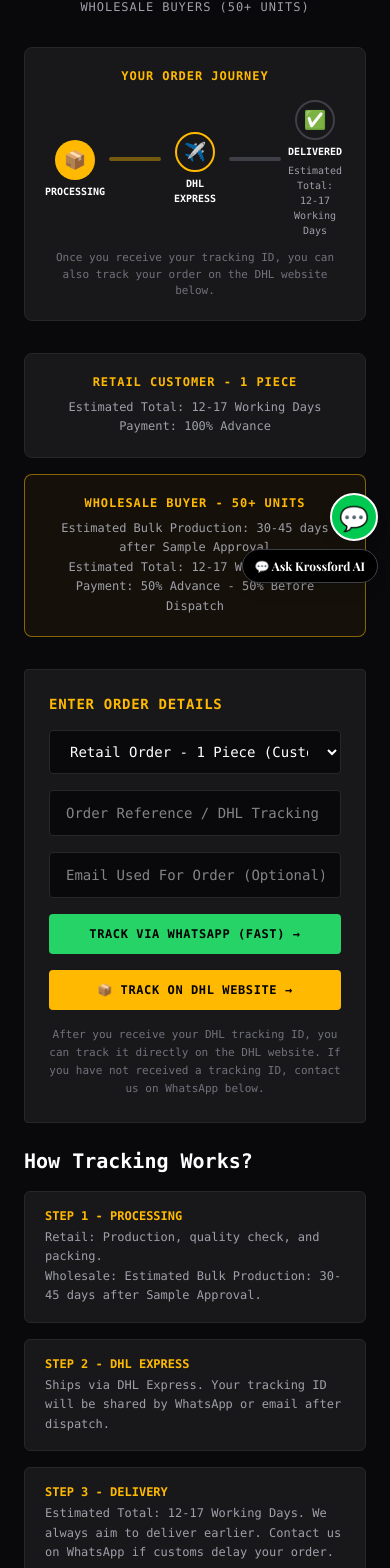
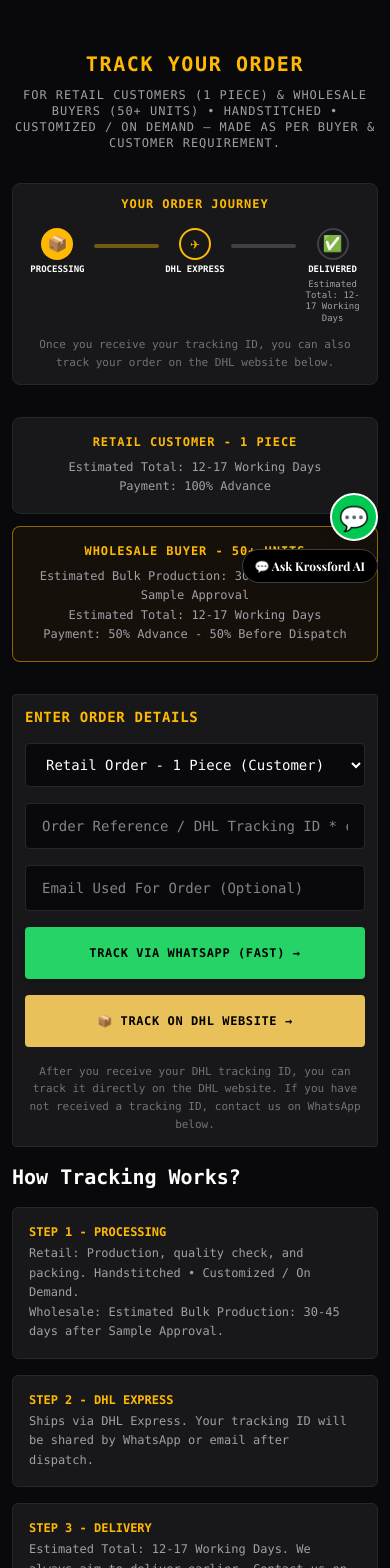
Before and after one commit to kaftab110-cmd/Krossford, a Next.js app: page /track-order in a window 390 px wide. Shown: the part 173-1741 px from the top of the page. Built offline with nearby package versions, Linux system fonts and the light colour scheme.

Commit message:
track order top padding progress bar handstitched fix delivery unchanged

```diff
--- a/app/track-order/page.tsx
+++ b/app/track-order/page.tsx
@@ -21,53 +21,53 @@ export default function TrackOrderPage() {
   };
 
   return (
-    <div className="min-h-screen bg-zinc-950 text-white font-mono p-6 md:p-12">
-      <div className="max-w-4xl mx-auto space-y-8">
+    <div className="min-h-screen bg-zinc-950 text-white font-mono pt-[132px] min-[400px]:pt-[138px] sm:pt-[148px] lg:pt-[158px] pb-16 px-3 min-[400px]:px-4 sm:px-6 md:px-12 w-full min-w-0 overflow-x-hidden">
+      <div className="max-w-4xl mx-auto space-y-8 w-full min-w-0">
         {/* Heading */}
-        <div className="text-center space-y-2">
-          <h1 className="text-2xl md:text-3xl font-bold uppercase tracking-widest text-amber-400">
+        <div className="text-center space-y-2 min-w-0">
+          <h1 className="text-xl sm:text-2xl md:text-3xl font-bold uppercase tracking-widest text-amber-400 break-words leading-snug">
             Track Your Order
           </h1>
-          <p className="text-xs text-zinc-400 uppercase tracking-widest">
-            For Retail Customers (1 Piece) & Wholesale Buyers (50+ Units)
+          <p className="text-xs text-zinc-400 uppercase tracking-widest break-words">
+            For Retail Customers (1 Piece) &amp; Wholesale Buyers (50+ Units) • Handstitched • Customized / On Demand — Made As Per Buyer &amp; Customer Requirement.
           </p>
         </div>
 
         {/* TRACKING PROGRESS BAR - Processing -> DHL -> Delivered */}
-        <div className="bg-zinc-900 border border-zinc-800 rounded-lg p-5">
-          <p className="text-xs font-bold text-amber-400 uppercase tracking-widest text-center">Your Order Journey</p>
-          <div className="flex items-center justify-between mt-4 px-1">
-            <div className="flex flex-col items-center gap-1 text-center flex-1">
-              <span className="w-10 h-10 rounded-full bg-amber-400 text-black flex items-center justify-center text-lg font-bold">📦</span>
-              <span className="text-[10px] font-bold uppercase">Processing</span>
+        <div className="bg-zinc-900 border border-zinc-800 rounded-lg p-3 min-[400px]:p-4 sm:p-5 w-full min-w-0 overflow-hidden">
+          <p className="text-xs font-bold text-amber-400 uppercase tracking-widest text-center break-words">Your Order Journey</p>
+          <div className="flex items-start justify-between mt-4 px-0 sm:px-1 w-full min-w-0">
+            <div className="flex flex-col items-center gap-1 text-center flex-1 min-w-0">
+              <span className="w-8 h-8 sm:w-10 sm:h-10 rounded-full bg-amber-400 text-black flex items-center justify-center text-base sm:text-lg font-bold shrink-0">📦</span>
+              <span className="text-[9px] sm:text-[10px] font-bold uppercase break-words leading-tight">Processing</span>
             </div>
-            <div className="h-1 flex-1 bg-amber-400/40 rounded mx-2 mb-5" />
-            <div className="flex flex-col items-center gap-1 text-center flex-1">
-              <span className="w-10 h-10 rounded-full border-2 border-amber-400 text-amber-400 flex items-center justify-center text-lg">✈️</span>
-              <span className="text-[10px] font-bold uppercase">DHL Express</span>
+            <div className="h-1 flex-1 min-w-[12px] bg-amber-400/40 rounded mx-1 sm:mx-2 mt-4 shrink-0" />
+            <div className="flex flex-col items-center gap-1 text-center flex-1 min-w-0">
+              <span className="w-8 h-8 sm:w-10 sm:h-10 rounded-full border-2 border-amber-400 text-amber-400 flex items-center justify-center text-base sm:text-lg shrink-0">✈</span>
+              <span className="text-[9px] sm:text-[10px] font-bold uppercase break-words leading-tight">DHL Express</span>
             </div>
-            <div className="h-1 flex-1 bg-zinc-700 rounded mx-2 mb-5" />
-            <div className="flex flex-col items-center gap-1 text-center flex-1">
-              <span className="w-10 h-10 rounded-full border-2 border-zinc-700 text-zinc-400 flex items-center justify-center text-lg">✅</span>
-              <span className="text-[10px] font-bold uppercase">Delivered</span>
-              <span className="text-[10px] text-zinc-400">Estimated Total: 12-17 Working Days</span>
+            <div className="h-1 flex-1 min-w-[12px] bg-zinc-700 rounded mx-1 sm:mx-2 mt-4 shrink-0" />
+            <div className="flex flex-col items-center gap-1 text-center flex-1 min-w-0">
+              <span className="w-8 h-8 sm:w-10 sm:h-10 rounded-full border-2 border-zinc-700 text-zinc-400 flex items-center justify-center text-base sm:text-lg shrink-0">✅</span>
+              <span className="text-[9px] sm:text-[10px] font-bold uppercase break-words leading-tight">Delivered</span>
+              <span className="text-[9px] sm:text-[10px] text-zinc-400 break-words leading-tight">Estimated Total: 12-17 Working Days</span>
             </div>
           </div>
-          <p className="text-[11px] text-zinc-500 text-center mt-3">Once you receive your tracking ID, you can also track your order on the DHL website below.</p>
+          <p className="text-[11px] text-zinc-500 text-center mt-3 break-words leading-relaxed">Once you receive your tracking ID, you can also track your order on the DHL website below.</p>
         </div>
 
         {/* 2 Raste */}
-        <div className="grid sm:grid-cols-2 gap-4">
-          <div className="border border-zinc-800 rounded-lg p-5 bg-zinc-900 text-center">
-            <p className="text-xs font-bold text-amber-400 uppercase tracking-widest">Retail Customer - 1 Piece</p>
-            <p className="text-xs text-zinc-400 mt-2 leading-relaxed">
+        <div className="grid sm:grid-cols-2 gap-3 sm:gap-4 w-full min-w-0">
+          <div className="border border-zinc-800 rounded-lg p-4 sm:p-5 bg-zinc-900 text-center min-w-0">
+            <p className="text-xs font-bold text-amber-400 uppercase tracking-widest break-words">Retail Customer - 1 Piece</p>
+            <p className="text-xs text-zinc-400 mt-2 leading-relaxed break-words">
               Estimated Total: 12-17 Working Days<br />
               Payment: 100% Advance
             </p>
           </div>
-          <div className="border border-amber-400/50 rounded-lg p-5 bg-amber-400/5 text-center">
-            <p className="text-xs font-bold text-amber-400 uppercase tracking-widest">Wholesale Buyer - 50+ Units</p>
-            <p className="text-xs text-zinc-400 mt-2 leading-relaxed">
+          <div className="border border-amber-400/50 rounded-lg p-4 sm:p-5 bg-amber-400/5 text-center min-w-0">
+            <p className="text-xs font-bold text-amber-400 uppercase tracking-widest break-words">Wholesale Buyer - 50+ Units</p>
+            <p className="text-xs text-zinc-400 mt-2 leading-relaxed break-words">
               Estimated Bulk Production: 30-45 days after Sample Approval<br />
               Estimated Total: 12-17 Working Days<br />
               Payment: 50% Advance - 50% Before Dispatch
@@ -75,15 +75,15 @@ export default function TrackOrderPage() {
           </div>
         </div>
 
-        <div className="grid md:grid-cols-2 gap-6">
+        <div className="grid md:grid-cols-2 gap-4 sm:gap-6 w-full min-w-0">
           {/* Track Form */}
-          <form onSubmit={handleTrack} className="bg-zinc-900 border border-zinc-800 p-6 rounded space-y-4">
-            <h2 className="text-sm font-bold uppercase tracking-wider text-amber-400">Enter Order Details</h2>
+          <form onSubmit={handleTrack} className="bg-zinc-900 border border-zinc-800 p-3 min-[400px]:p-4 sm:p-6 rounded space-y-4 w-full min-w-0">
+            <h2 className="text-sm font-bold uppercase tracking-wider text-amber-400 break-words">Enter Order Details</h2>
 
             <select
               value={orderType}
               onChange={(e) => setOrderType(e.target.value)}
-              className="w-full bg-zinc-950 border border-zinc-800 rounded px-4 py-3 text-sm outline-none focus:border-amber-400"
+              className="w-full min-w-0 bg-zinc-950 border border-zinc-800 rounded px-4 py-3 text-sm outline-none focus:border-amber-400"
             >
               <option>Retail Order - 1 Piece (Customer)</option>
               <option>Wholesale Order - 50+ Units (Buyer)</option>
@@ -95,7 +95,7 @@ export default function TrackOrderPage() {
               placeholder="Order Reference / DHL Tracking ID * e.g. KRF-1234 / DHL 1234567890"
               value={orderRef}
               onChange={(e) => setOrderRef(e.target.value)}
-              className="w-full bg-zinc-950 border border-zinc-800 rounded px-4 py-3 text-sm outline-none focus:border-amber-400"
+              className="w-full min-w-0 bg-zinc-950 border border-zinc-800 rounded px-4 py-3 text-sm outline-none focus:border-amber-400"
             />
 
             <input
@@ -103,10 +103,10 @@ export default function TrackOrderPage() {
               placeholder="Email Used For Order (Optional)"
               value={email}
               onChange={(e) => setEmail(e.target.value)}
-              className="w-full bg-zinc-950 border border-zinc-800 rounded px-4 py-3 text-sm outline-none focus:border-amber-400"
+              className="w-full min-w-0 bg-zinc-950 border border-zinc-800 rounded px-4 py-3 text-sm outline-none focus:border-amber-400"
             />
 
-            <button type="submit" className="w-full bg-[#25D366] text-black py-3 rounded text-xs font-bold uppercase tracking-wider hover:brightness-110">
+            <button type="submit" className="w-full bg-[#25D366] text-black py-4 rounded text-xs font-bold uppercase tracking-wider hover:brightness-110 border-2 border-[#25D366] shadow-md">
               Track Via WhatsApp (Fast) →
             </button>
 
@@ -114,39 +114,39 @@ export default function TrackOrderPage() {
               href={orderRef.trim() ? `https://www.dhl.com/global-en/home/tracking/tracking-express.html?submit=1&tracking-id=${encodeURIComponent(orderRef.trim())}` : "https://www.dhl.com/global-en/home/tracking.html"}
               target="_blank"
               rel="noopener noreferrer"
-              className="block w-full text-center bg-amber-400 text-black py-3 rounded text-xs font-bold uppercase tracking-wider hover:bg-amber-300"
+              className="block w-full text-center bg-[#E8C15A] text-black py-4 rounded text-xs font-bold uppercase tracking-wider hover:bg-amber-300 border-2 border-[#E8C15A]"
             >
               📦 Track On DHL Website →
             </a>
 
-            <p className="text-[11px] text-zinc-500 text-center leading-relaxed">
+            <p className="text-[11px] text-zinc-500 text-center leading-relaxed break-words">
               After you receive your DHL tracking ID, you can track it directly on the DHL website.
               If you have not received a tracking ID, contact us on WhatsApp below.
             </p>
           </form>
 
           {/* Help */}
-          <div className="space-y-4">
-            <h2 className="text-xl font-semibold text-white">How Tracking Works?</h2>
+          <div className="space-y-4 w-full min-w-0">
+            <h2 className="text-xl font-semibold text-white break-words">How Tracking Works?</h2>
 
-            <div className="border border-zinc-800 rounded-md px-5 py-4 bg-zinc-900">
-              <p className="text-xs font-bold text-amber-400 uppercase">Step 1 - Processing</p>
-              <p className="text-xs text-zinc-400 mt-1 leading-relaxed">
-                Retail: Production, quality check, and packing.<br />
+            <div className="border border-zinc-800 rounded-md px-4 sm:px-5 py-4 bg-zinc-900 min-w-0">
+              <p className="text-xs font-bold text-amber-400 uppercase break-words">Step 1 - Processing</p>
+              <p className="text-xs text-zinc-400 mt-1 leading-relaxed break-words">
+                Retail: Production, quality check, and packing. Handstitched • Customized / On Demand.<br />
                 Wholesale: Estimated Bulk Production: 30-45 days after Sample Approval.
               </p>
             </div>
 
-            <div className="border border-zinc-800 rounded-md px-5 py-4 bg-zinc-900">
-              <p className="text-xs font-bold text-amber-400 uppercase">Step 2 - DHL Express</p>
-              <p className="text-xs text-zinc-400 mt-1 leading-relaxed">
+            <div className="border border-zinc-800 rounded-md px-4 sm:px-5 py-4 bg-zinc-900 min-w-0">
+              <p className="text-xs font-bold text-amber-400 uppercase break-words">Step 2 - DHL Express</p>
+              <p className="text-xs text-zinc-400 mt-1 leading-relaxed break-words">
                 Ships via DHL Express. Your tracking ID will be shared by WhatsApp or email after dispatch.
               </p>
             </div>
 
-            <div className="border border-zinc-800 rounded-md px-5 py-4 bg-zinc-900">
-              <p className="text-xs font-bold text-amber-400 uppercase">Step 3 - Delivery</p>
-              <p className="text-xs text-zinc-400 mt-1 leading-relaxed">
+            <div className="border border-zinc-800 rounded-md px-4 sm:px-5 py-4 bg-zinc-900 min-w-0">
+              <p className="text-xs font-bold text-amber-400 uppercase break-words">Step 3 - Delivery</p>
+              <p className="text-xs text-zinc-400 mt-1 leading-relaxed break-words">
                 Estimated Total: 12-17 Working Days. We always aim to deliver earlier. Contact us on WhatsApp if customs delay your order.
               </p>
             </div>
@@ -155,15 +155,15 @@ export default function TrackOrderPage() {
               href={`https://wa.me/${whatsappNumber}?text=${encodeURIComponent("Hi KROSSFORD, I want help tracking my Retail / Wholesale order.")}`}
               target="_blank"
               rel="noopener noreferrer"
-              className="block rounded-md border border-[#25D366]/30 px-5 py-4 transition hover:border-[#25D366]"
+              className="block rounded-md border border-[#25D366]/30 px-4 sm:px-5 py-4 transition hover:border-[#25D366] min-w-0"
             >
-              <span className="block text-xs text-zinc-400 uppercase">Need Help?</span>
-              <span className="text-sm font-bold text-[#25D366]">WhatsApp: +92303 0006759 💬 Chat Now</span>
+              <span className="block text-xs text-zinc-400 uppercase break-words">Need Help?</span>
+              <span className="text-sm font-bold text-[#25D366] break-words">WhatsApp: +92303 0006759 💬 Chat Now</span>
             </a>
 
-            <div className="flex gap-3 text-xs">
-              <Link href="/shop" className="flex-1 text-center border border-zinc-800 py-3 rounded font-bold hover:border-amber-400">Shop Retail →</Link>
-              <Link href="/b2b" className="flex-1 text-center border border-amber-400/50 py-3 rounded font-bold hover:border-amber-400">Wholesale →</Link>
+            <div className="flex gap-3 text-xs min-w-0">
+              <Link href="/shop" className="flex-1 min-w-0 text-center border border-zinc-800 py-3 px-2 rounded font-bold hover:border-amber-400 break-words">Shop Retail →</Link>
+              <Link href="/b2b" className="flex-1 min-w-0 text-center border border-amber-400/50 py-3 px-2 rounded font-bold hover:border-amber-400 break-words">Wholesale →</Link>
             </div>
           </div>
         </div>
```
